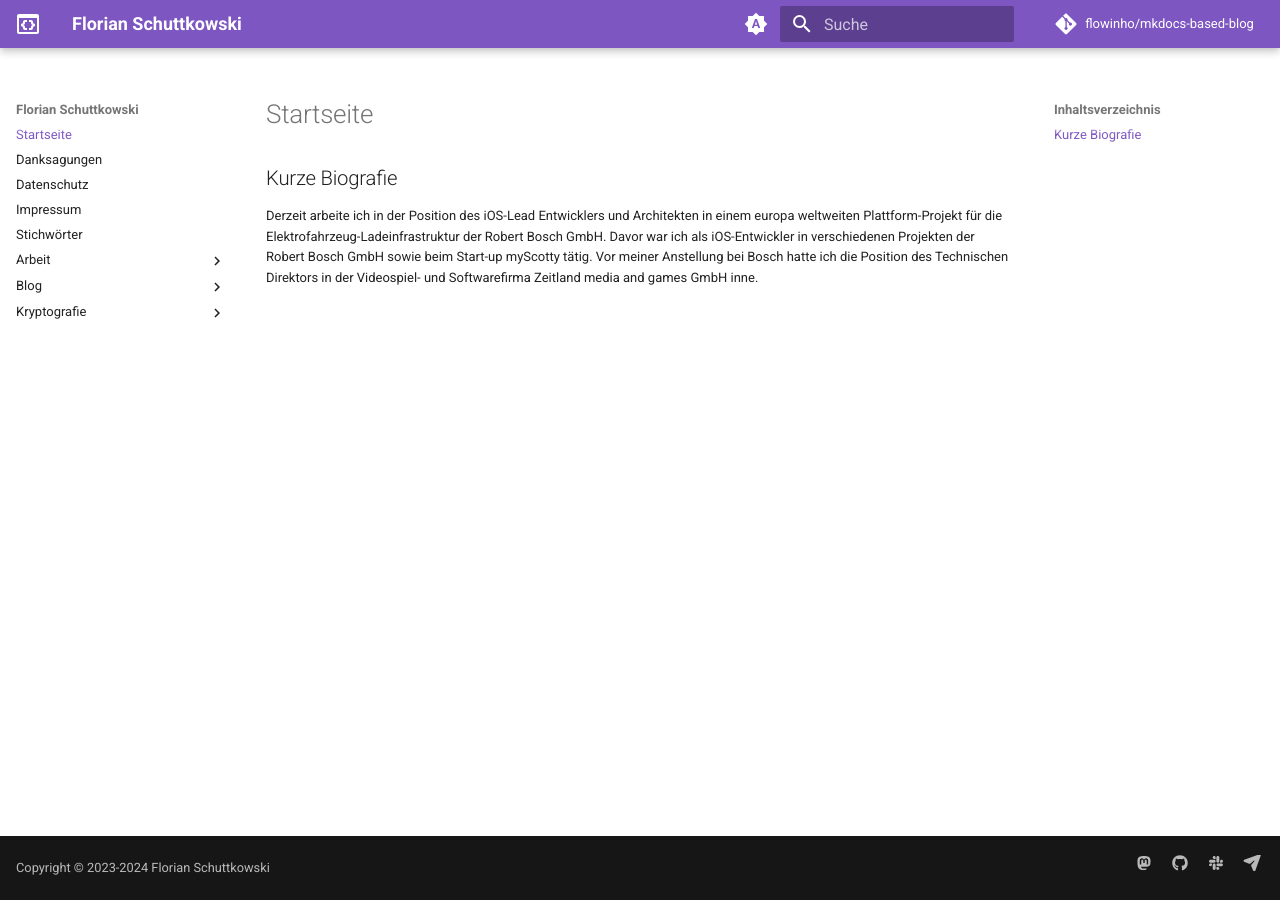
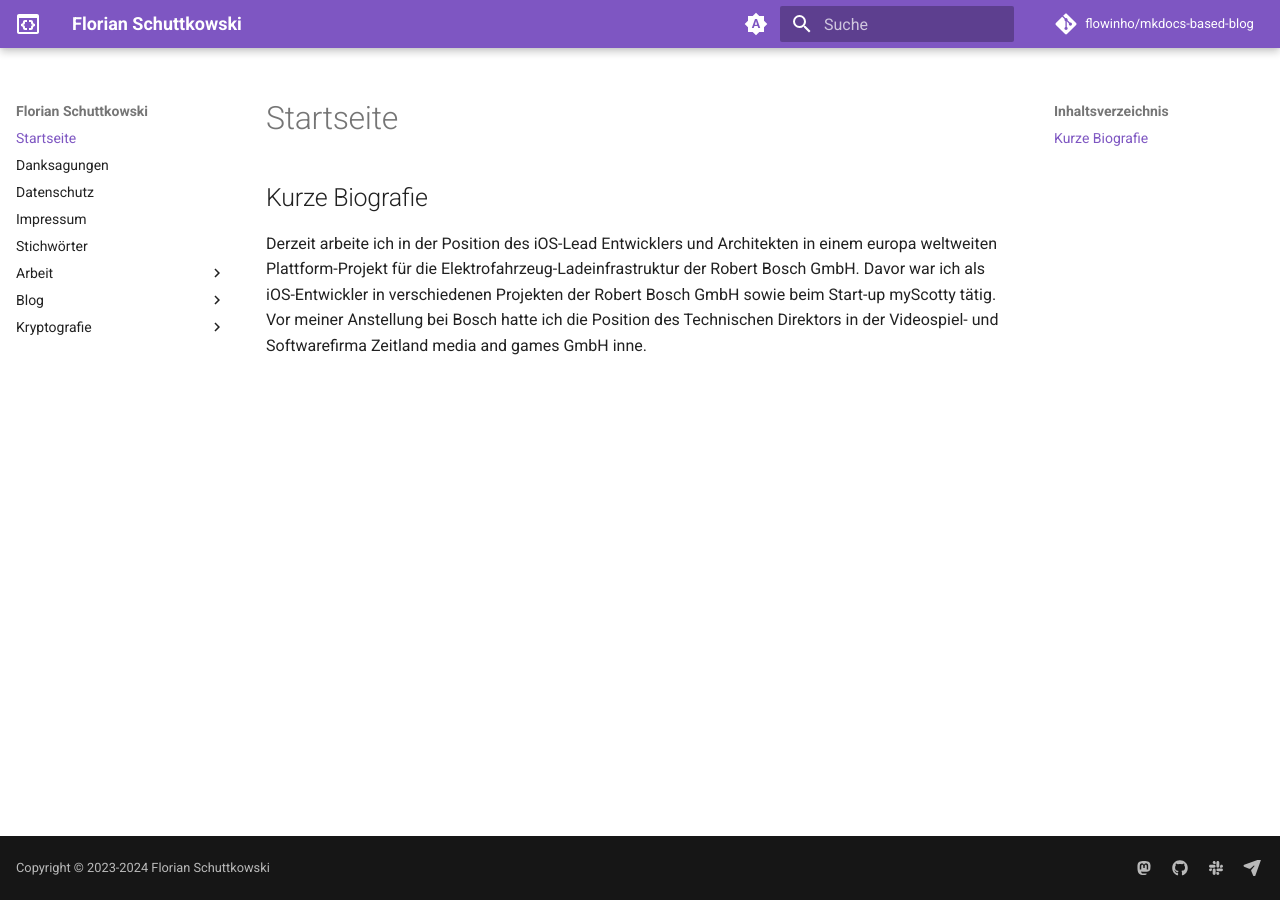
Before and after one commit to flowinho/MKDocs-based-Blog, an MkDocs documentation site: the page built from docs/index.md, in a window 1280 px wide. Built offline with MkDocs 1.6.1 and Material for MkDocs 9.7.7, drawn with Linux system fonts in a browser that asks for light colours; plug-ins that fetch from the network failed and are left out; comment, search, counter and statistics services are not loaded.

Commit message:
Revert font-size changes

```diff
--- a/docs/stylesheets/extra.css
+++ b/docs/stylesheets/extra.css
@@ -2,8 +2,6 @@
 	max-width: 2000px;
 }
 .md-typeset {
-	font-size: 0.65rem;
 }
 .md-nav {
-	font-size: 0.65rem;
 }
```
